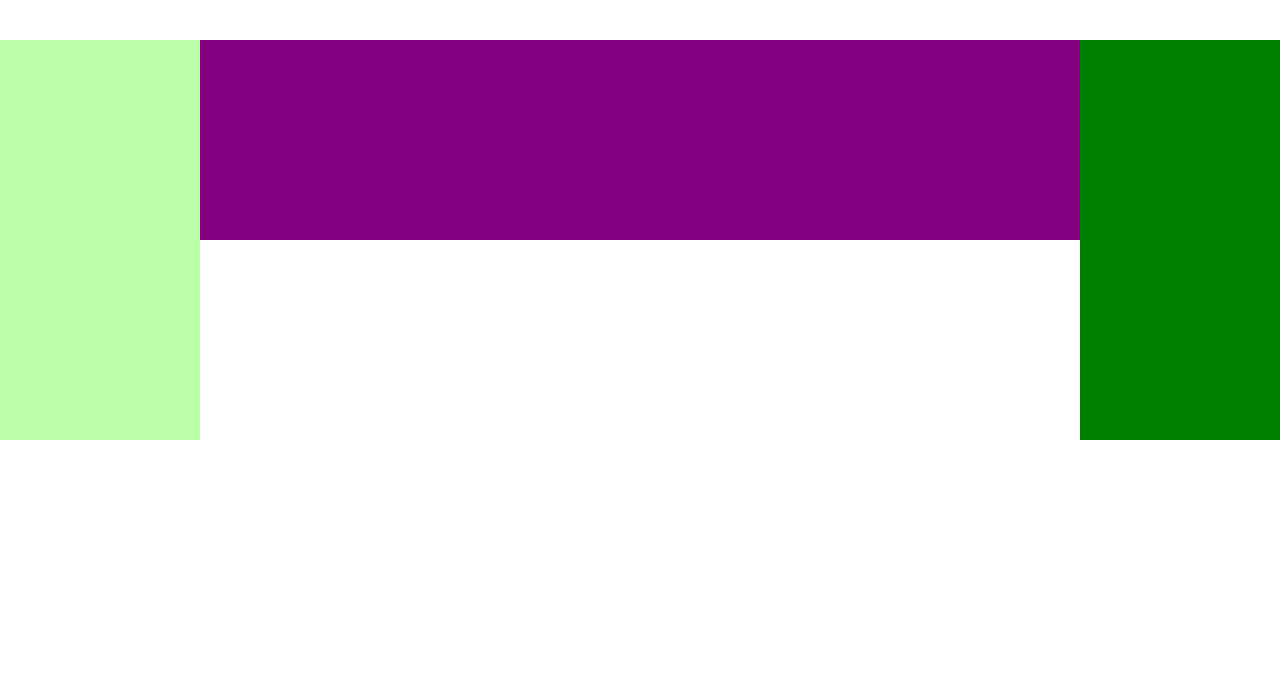
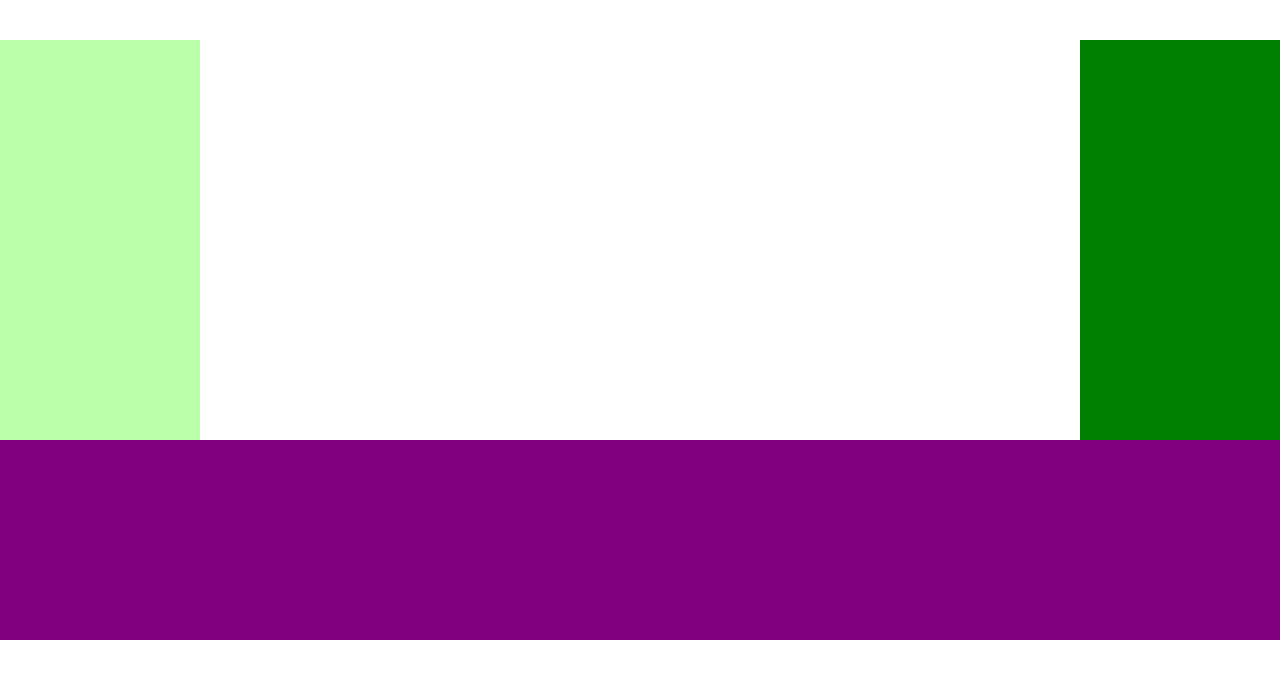
Before and after one commit to hjc2000/WebDevelopLearning, a plain HTML site: page 实验/index.html in a window 1280 px wide. Drawn offline with Linux system fonts and the light colour scheme.

Commit message:
绝对定位并消除高度塌陷

```diff
--- a/实验/index.html
+++ b/实验/index.html
@@ -10,9 +10,10 @@
 </head>
 
 <body>
-    <div id="box" class="clearfix">
+    <div id="box">
         <div id="left-box"></div>
         <div id="right-box"></div>
+        <div class="clearfix"></div>
     </div>
     <div id="bottom-box">
 </body>
--- a/实验/style.css
+++ b/实验/style.css
@@ -5,26 +5,26 @@
 }
 
 #box {
-    position: relative;
     margin-top: 2em;
     width: 100%;
-}
-
-#left-box {
-    position: absolute;
-    background-color: #bfa;
-    left: 0;
-}
-
-#right-box {
-    position: absolute;
-    background-color: green;
-    right: 0;
+    position: relative;
 }
 
 #box>div {
     height: 20em;
     width: 10em;
+}
+
+#left-box {
+    background-color: #bfa;
+    position: absolute;
+    left: 0;
+}
+
+#right-box {
+    background-color: green;
+    position: absolute;
+    right: 0;
 }
 
 #bottom-box {
@@ -33,8 +33,6 @@
     background-color: purple;
 }
 
-.clearfix::after {
-    content: "";
-    display: block;
+.clearfix {
     clear: both;
 }
```
